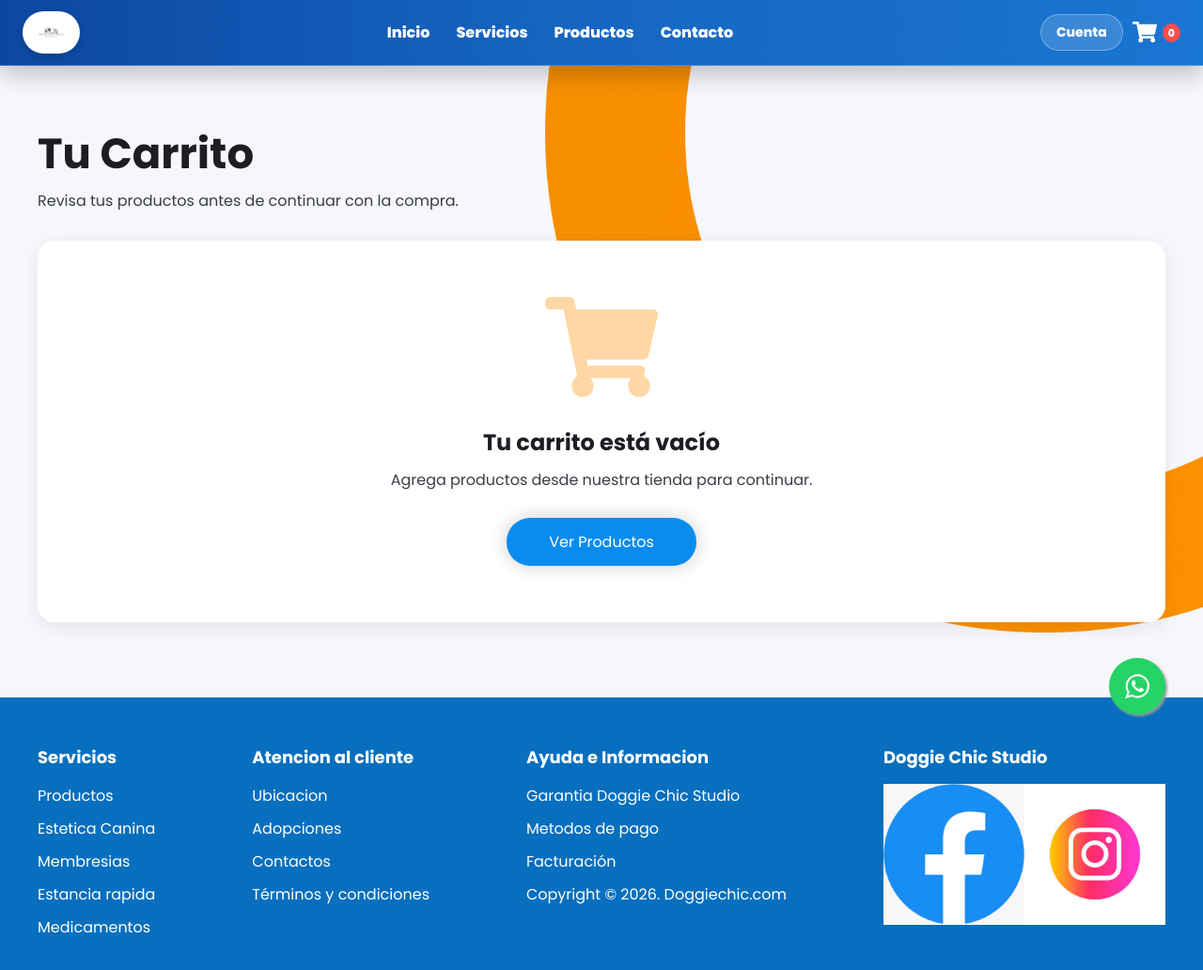
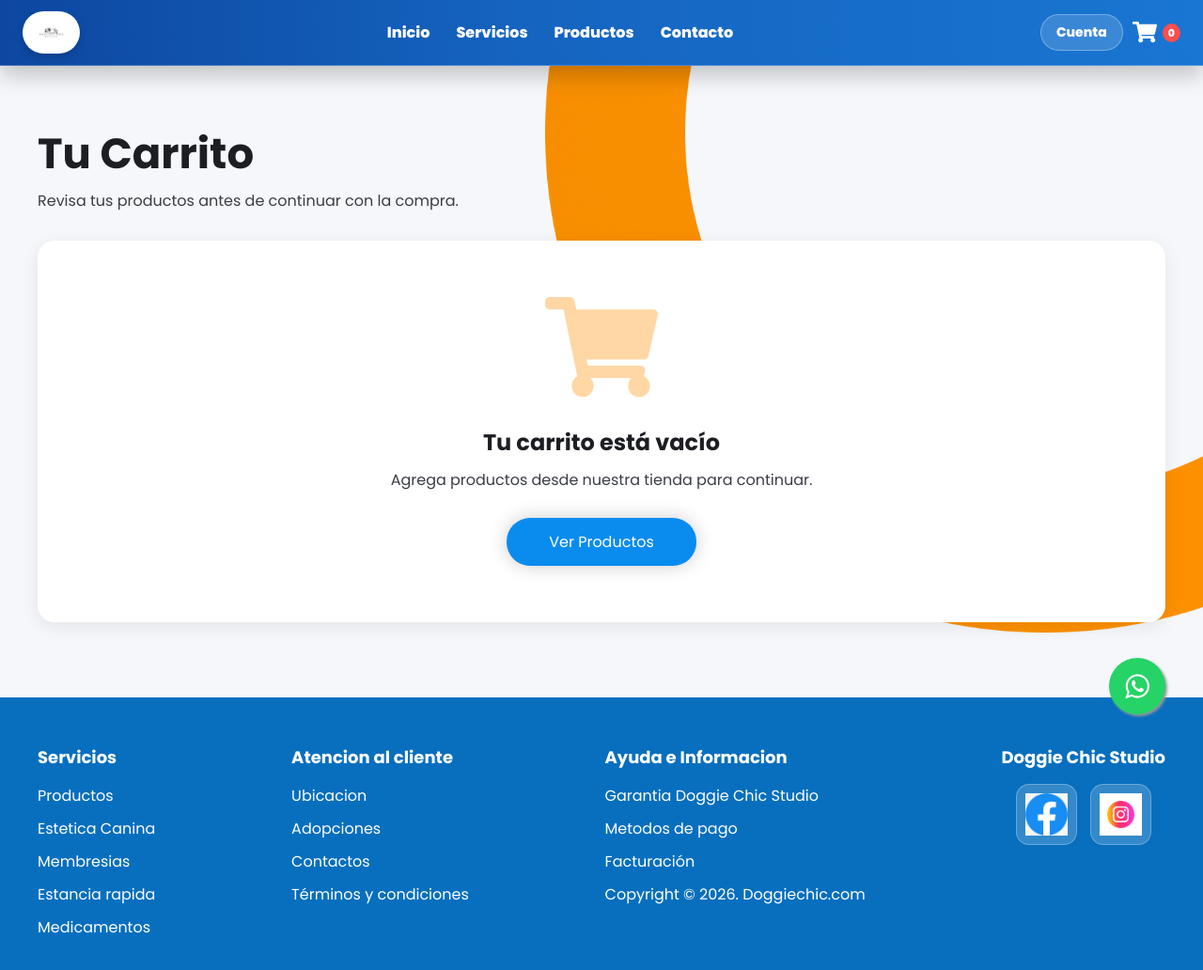
Before and after one commit to mauricioglpz/proyecto-final-kirks, a website: page front-end/carrito.html in a window 1280 px wide. Shown: the whole page at 94% size. Drawn offline with Linux system fonts and the light colour scheme.

Commit message:
Update carrito.html

```diff
--- a/front-end/carrito.html
+++ b/front-end/carrito.html
@@ -402,10 +402,10 @@
                 </ul>
             </div>
             <div class="link">
-                <h3>Doggie Chic Studio</h3>
-                <div class="descargar">
-                    <img src="img/store1.png" alt="App">
-                    <img src="img/store2.png" alt="App">
+               <h3>Doggie Chic Studio</h3>
+                <div class="descarga social-links">
+                  <a href="https://www.facebook.com/p/Doggie-Chic-Studio-61572230048849/" target="_blank"><img src="img/store1.png" alt="FB"></a>
+                  <a href="https://www.instagram.com/doggiechic_studio/" target="_blank"><img src="img/store2.png" alt="IG"></a>
                 </div>
             </div>
         </div>
@@ -548,7 +548,7 @@
 
                 try {
                     // 3. Apuntar a la nueva ruta y enviar el token
-                   const respuesta = await fetch('/api/pagos/create-checkout-session', {
+                    const respuesta = await fetch('/api/pagos/crear-sesion-stripe', {
                         method: 'POST',
                         headers: {
                             'Content-Type': 'application/json',
```
